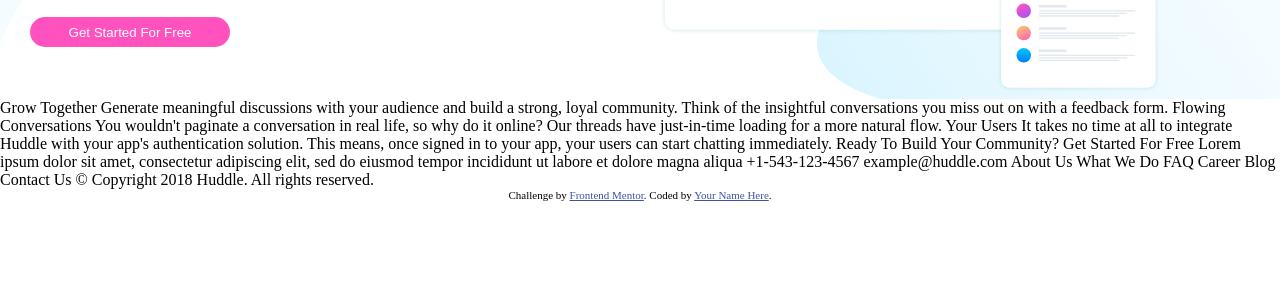
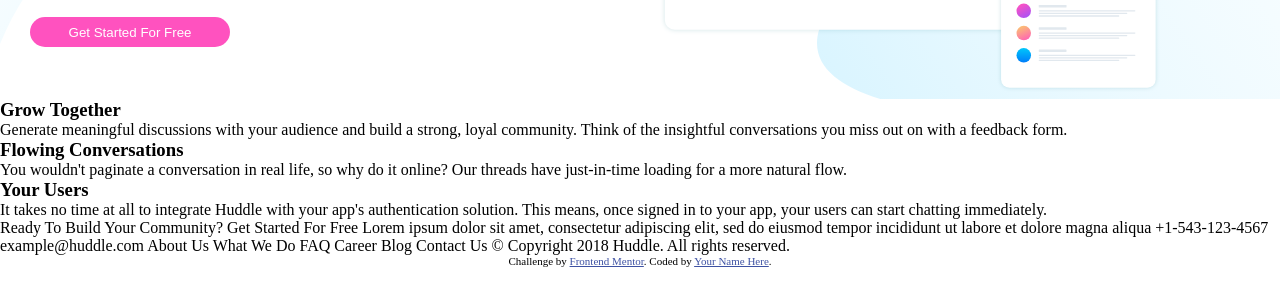
Before and after one commit to kdgoudy/huddle_landing_page, a plain HTML site: page huddle-landing-page-with-alternating-feature-blocks-master/index.html in a window 1280 px wide. Shown: the part 364-670 px from the top of the page. Drawn offline with Linux system fonts and the light colour scheme.

Commit message:
Update index.html

```diff
--- a/huddle-landing-page-with-alternating-feature-blocks-master/index.html
+++ b/huddle-landing-page-with-alternating-feature-blocks-master/index.html
@@ -26,28 +26,28 @@
           <h3>Build The Community <br> Your Fans Will Love</h3>
           <p class="text">Huddle re-imagines the way we build communities. You have <br> a voice, but so does your audience. Create connections with <br> your users as you engage in genuine discussion. </p>
           <button class="button-pink">Get Started For Free</button>
-          </button>
         </div>
         <div class="logo-right">
           <img class="illustration" src="/images/illustration-mockups.svg" alt="Huddle illustration">
         </div>
       </div>
-    </div>
 
-  Grow Together
+      <div class="main">
+        <div class="grow">
+          <h3>Grow Together</h3>
+          <p>Generate meaningful discussions with your audience and build a strong, loyal community. Think of the insightful conversations you miss out on with a feedback form. </p>
+        </div>
+        <div class="flowing">
+          <h3>Flowing Conversations</h3>
+          <p>You wouldn't paginate a conversation in real life, so why do it online? Our threads have just-in-time loading for a more natural flow.</p>
+        </div>
+        <div class="users">
+          <h3>Your Users</h3>
+          <p>It takes no time at all to integrate Huddle with your app's authentication solution. This means, once signed in to your app, your users can start chatting immediately.</p>
+        </div>
+      </div>
+  </div>
 
-  Generate meaningful discussions with your audience and build a strong, loyal community.
-  Think of the insightful conversations you miss out on with a feedback form.
-
-  Flowing Conversations
-
-  You wouldn't paginate a conversation in real life, so why do it online? Our threads
-  have just-in-time loading for a more natural flow.
-
-  Your Users
-
-  It takes no time at all to integrate Huddle with your app's authentication solution.
-  This means, once signed in to your app, your users can start chatting immediately.
 
   Ready To Build Your Community?
 
```
